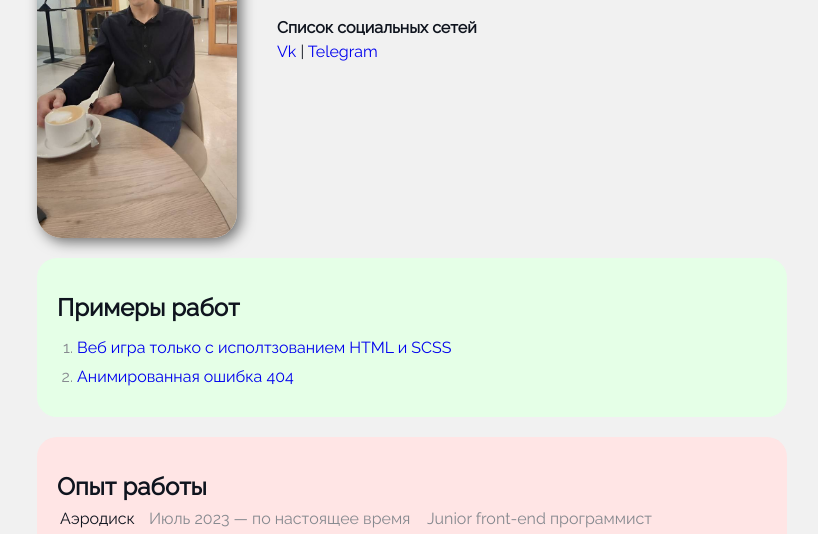
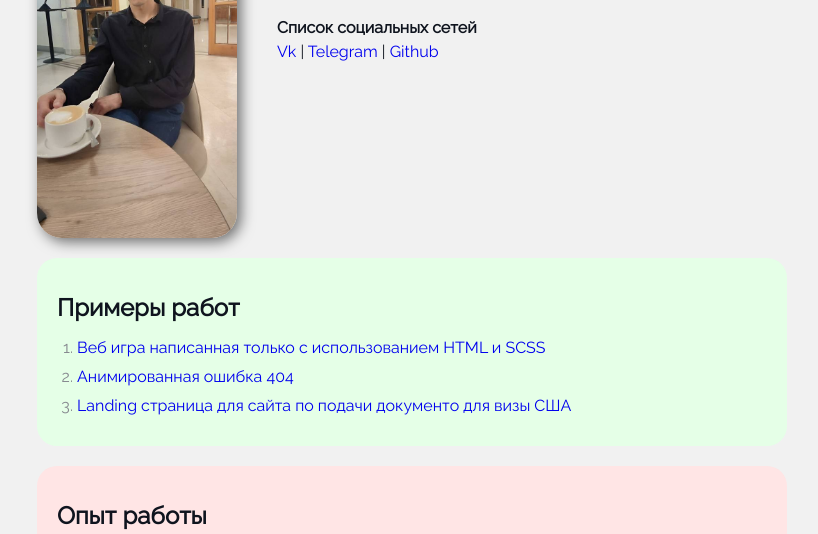
Before and after one commit to FrowningCat/Business_card_website, a plain HTML site: page index.html in a window 1280 px wide. Shown: the part 210-744 px from the top of the page, without its empty margins (228-1046 px from the left). Drawn offline with Linux system fonts and the light colour scheme.

Commit message:
add new link

```diff
--- a/index.html
+++ b/index.html
@@ -29,6 +29,12 @@
                     <a href="https://t.me/Frowning_Cat" target="_blank"
                         >Telegram</a
                     >
+                    |
+                    <a
+                        href="https://github.com/FrowningCat?tab=repositories"
+                        target="_blank"
+                        >Github</a
+                    >
                 </div>
             </div>
 
@@ -40,7 +46,8 @@
                         <a
                             href="https://frowningcat.github.io/game-on-html-and-css"
                             target="_blank"
-                            >Веб игра только с исполтзованием HTML и SCSS</a
+                            >Веб игра написанная только с использованием HTML и
+                            SCSS</a
                         >
                     </li>
                     <li>
@@ -48,6 +55,14 @@
                             href="https://frowningcat.github.io/Error404-on-html/"
                             target="_blank"
                             >Анимированная ошибка 404</a
+                        >
+                    </li>
+                    <li>
+                        <a
+                            href="https://visa-landing.vercel.app/"
+                            target="_blank"
+                            >Landing страница для сайта по подачи документо для
+                            визы США</a
                         >
                     </li>
                 </ol>
--- a/style.scss
+++ b/style.scss
@@ -67,6 +67,7 @@ a {
     width: 200px;
     border-radius: 25px;
     box-shadow: 4px 4px 14px rgba(0, 0, 0, 0.55);
+    pointer-events: none;
 }
 
 .card {
```
Also changed, not shown: style.css, 1 other file.
